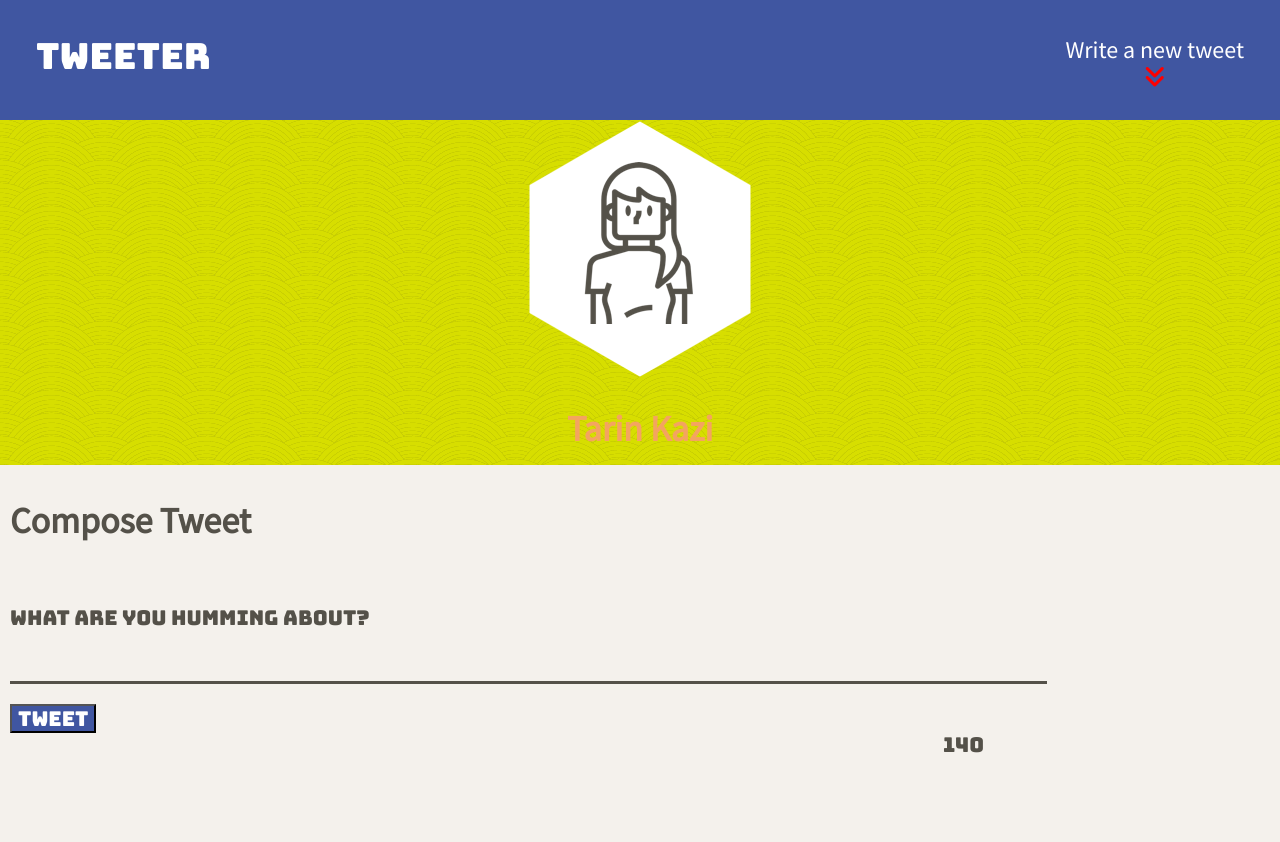
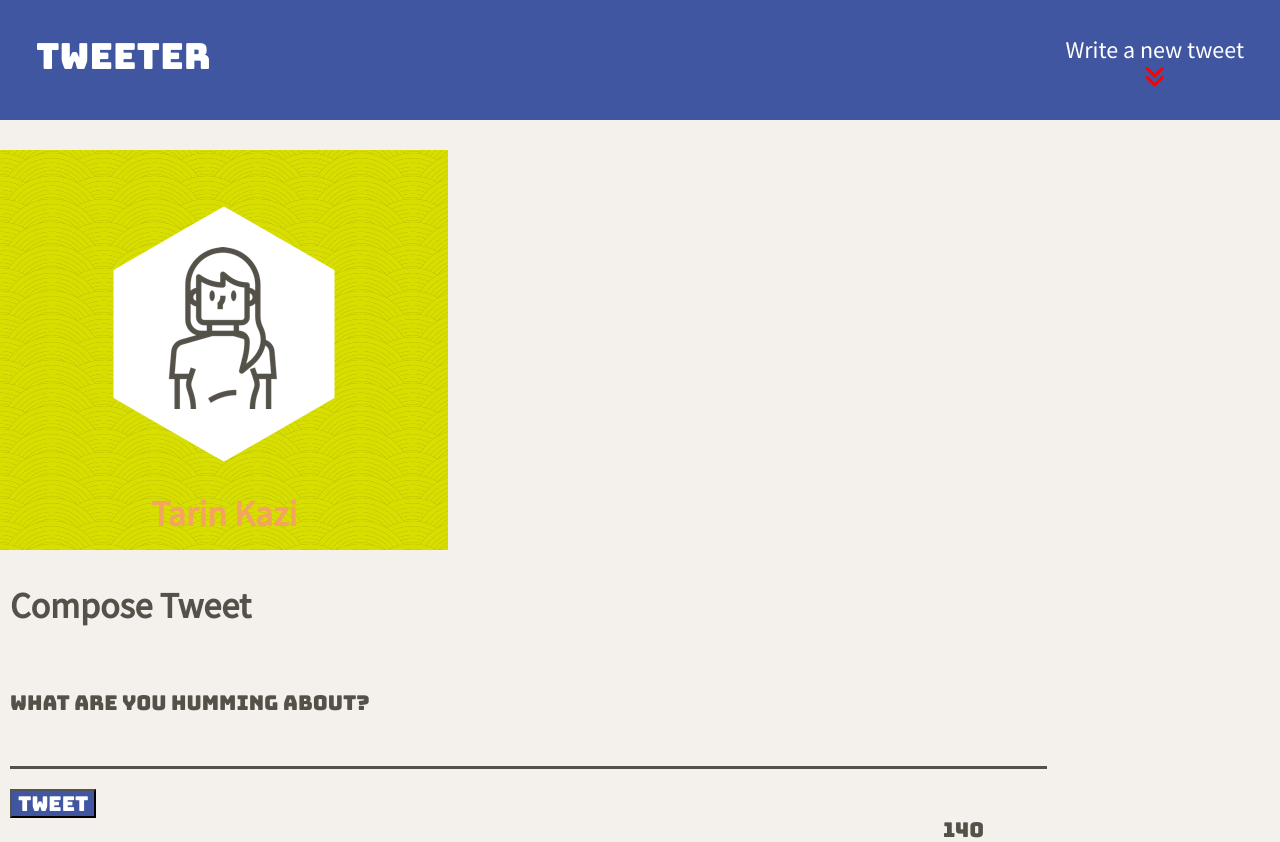
Before and after one commit to tarinkazi/tweeter, a website: page public/index.html in a window 1280 px wide. Before the commit the page ends 800 px from the top, so only its background shows below. Drawn offline with nearby package versions, Linux system fonts and the light colour scheme; no server answers.

Commit message:
fixed the header

```diff
--- a/public/styles/header.css
+++ b/public/styles/header.css
@@ -8,6 +8,24 @@ header {
   flex-direction: column;
   background-image: url("/images/arches.png");
   background-color: #d7de00;
-margin-top: 65px;
-margin-bottom: 35px;
+  margin-top: 105px;
+  margin-bottom: 35px;
 }
+
+
+/* Tablet Styles */
+@media only screen and (min-width: 768px) {
+  header{
+  width: 100%;
+  }
+}
+
+/* Desktop styles */
+@media only screen and (min-width: 1024px) {
+  header{
+  width: 35%;
+  float: left;
+  /* padding-top: 10px; */
+  margin-top: 150px;
+  }
+}
--- a/server/data-files/initial-tweets.json
+++ b/server/data-files/initial-tweets.json
@@ -8,7 +8,7 @@
     "content": {
       "text": "If I have seen further it is by standing on the shoulders of giants"
     },
-    "created_at": 1637124975389
+    "created_at": 1637126266445
   },
   {
     "user": {
@@ -19,6 +19,6 @@
     "content": {
       "text": "Je pense , donc je suis"
     },
-    "created_at": 1637211375389
+    "created_at": 1637212666445
   }
 ]
```
